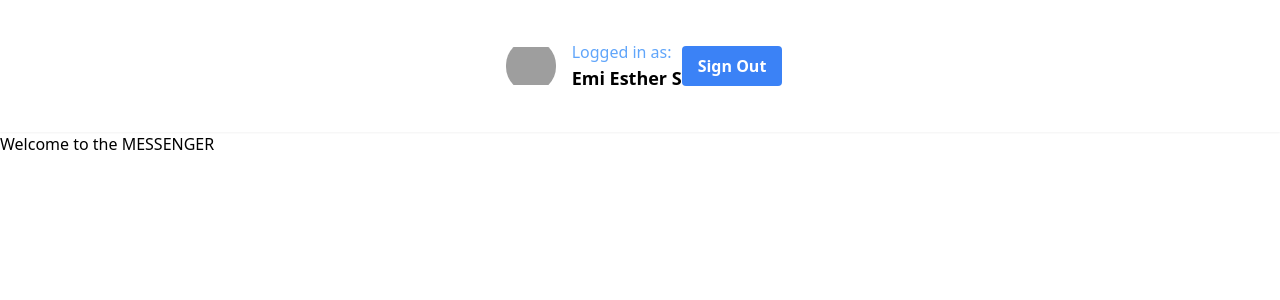
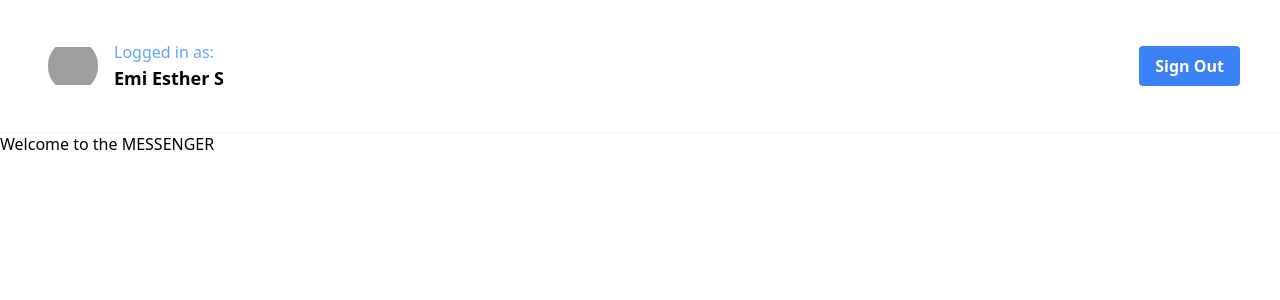
Before and after one commit to graceupongraceemi/Next.js-13-messenger-app, a Next.js app: page / in a window 1280 px wide. Shown: the top 300 px of the page. Built offline with nearby package versions, Linux system fonts and the light colour scheme; grey boxes are pictures that could not be loaded.

Commit message:
session header div styling of justify-center is replaced with justify-between to have space between Sign Out button

```diff
--- a/app/Header.tsx
+++ b/app/Header.tsx
@@ -7,7 +7,7 @@ function Header() {
 
   if (session)
     return (
-      <header className='sticky top-0 z-50 bg-white flex justify-center items-center p-10 shadow-sm'>
+      <header className='sticky top-0 z-50 bg-white flex justify-between items-center p-10 shadow-sm'>
         <div className='flex space-x-2'>
           {/* user avatar or profile picture should replace below image */}
           <Image
```
